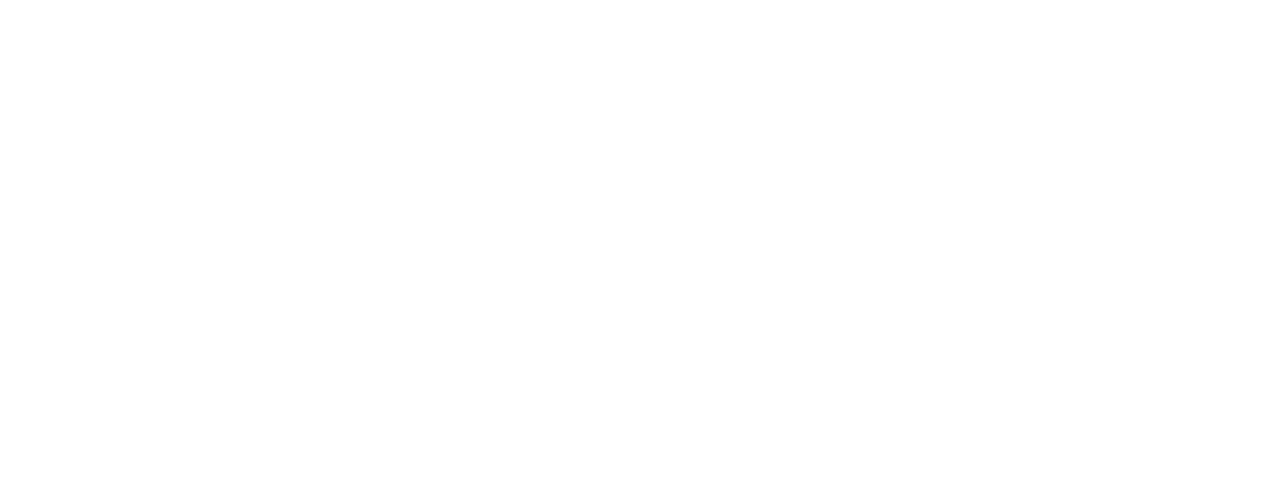
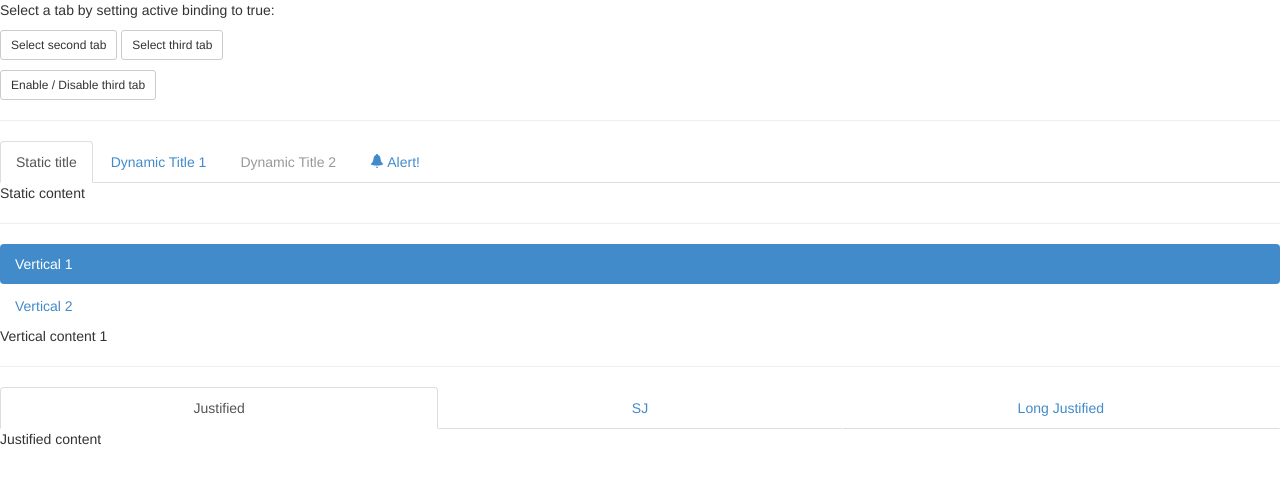
Before and after one commit to cribster/cribster.github.io, a website: page index.html in a window 1280 px wide. Drawn offline with Linux system fonts and the light colour scheme.

Commit message:
Playing with tabs

```diff
--- /dev/null
+++ b/app.css
@@ -0,0 +1,3 @@
+.nav, .pagination, .carousel, .panel-title a {
+    cursor: pointer;
+}
--- a/app.js
+++ b/app.js
@@ -1 +1,18 @@
-var app = angular.module('cribster', []);
+var app = angular.module('cribster', ['ui.bootstrap']);
+
+var TabsDemoCtrl = function ($scope) {
+  $scope.tabs = [
+    { title:"Dynamic Title 1", content:"Dynamic content 1" },
+    { title:"Dynamic Title 2", content:"Dynamic content 2", disabled: true }
+  ];
+
+  $scope.alertMe = function() {
+    setTimeout(function() {
+      alert("You've selected the alert tab!");
+    });
+  };
+
+  $scope.navType = 'pills';
+};
+
+app.controller('TabsDemoCtrl', TabsDemoCtrl);
--- a/controller.js
+++ /dev/null
@@ -1,3 +0,0 @@
-app.controller("MainController", function($scope) {
-    $scope.input = "";
-});
--- a/index.html
+++ b/index.html
@@ -1,15 +1,57 @@
 <!DOCTYPE html>
+
 <head>
     <title>Make a Crib Sheet</title>
+    <!-- Dependencies -->
     <link rel="stylesheet" type="text/css" href="bower_components/bootstrap/dist/css/bootstrap.css">
     <script type="text/javascript" src="bower_components/angular/angular.js"></script>
-    <script type="text/javascript" src="/bower_components/angular-bootstrap/ui-bootstrap-tpls.js"></script>
+    <script type="text/javascript" src="bower_components/angular-bootstrap/ui-bootstrap-tpls.js"></script>
+    <!-- App CSS/JS -->
+    <link rel="stylesheet" type="text/css" href="app.css">
     <script type="text/javascript" src="app.js"></script>
-    <script type="text/javascript" src="controller.js"></script>
 </head>
 
 <body>
-    <div id='content' ng-app='cribster' ng-controller='MainController'>
+    <div id='content' ng-app='cribster'>
+        <div ng-controller="TabsDemoCtrl">
+            <p>Select a tab by setting active binding to true:</p>
+            <p>
+                <button class="btn btn-default btn-sm" ng-click="tabs[0].active = true">Select second tab</button>
+                <button class="btn btn-default btn-sm" ng-click="tabs[1].active = true">Select third tab</button>
+            </p>
+            <p>
+                <button class="btn btn-default btn-sm" ng-click="tabs[1].disabled = ! tabs[1].disabled">Enable / Disable third tab</button>
+            </p>
+            <hr />
+
+            <tabset>
+                <tab heading="Static title">Static content</tab>
+                <tab ng-repeat="tab in tabs" heading="{{tab.title}}" active="tab.active" disabled="tab.disabled">
+                    {{tab.content}}
+                </tab>
+                <tab select="alertMe()">
+                    <tab-heading>
+                        <i class="glyphicon glyphicon-bell"></i> Alert!
+                    </tab-heading>
+                    I've got an HTML heading, and a select callback. Pretty cool!
+                </tab>
+            </tabset>
+
+            <hr />
+
+            <tabset vertical="true" type="navType">
+                <tab heading="Vertical 1">Vertical content 1</tab>
+                <tab heading="Vertical 2">Vertical content 2</tab>
+            </tabset>
+
+            <hr />
+
+            <tabset justified="true">
+                <tab heading="Justified">Justified content</tab>
+                <tab heading="SJ">Short Labeled Justified content</tab>
+                <tab heading="Long Justified">Long Labeled Justified content</tab>
+            </tabset>
+        </div>
     </div>
 </body>
 
```
